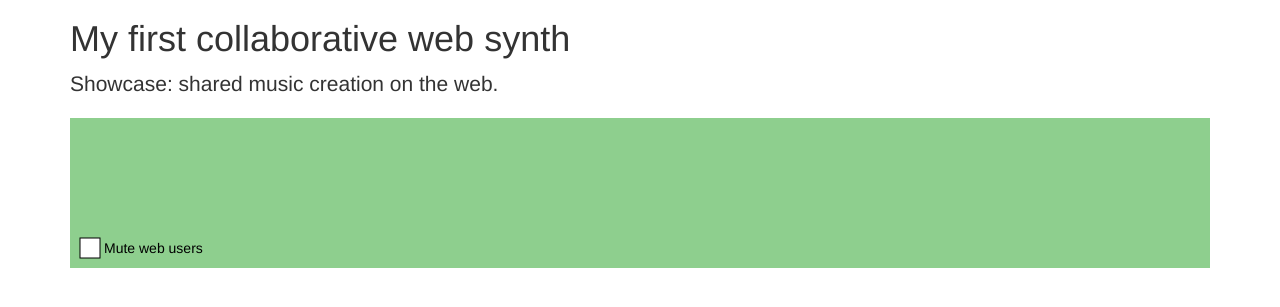
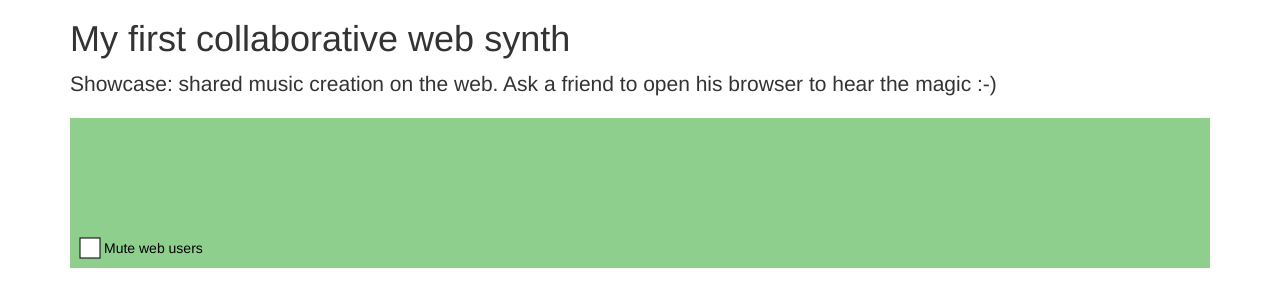
Before and after one commit to Nagasaki45/web-audio, a Django app: page / in a window 1280 px wide. Shown: the part 51-358 px from the top of the page. Run offline with Django 3.2, Linux system fonts and the light colour scheme; some libraries are stand-ins or nearby versions.

Commit message:
Better description

```diff
--- a/examples/templates/examples/index.html
+++ b/examples/templates/examples/index.html
@@ -3,7 +3,9 @@
 {% block content %}
 
 <h1>My first collaborative web synth</h1>
-<p class="lead">Showcase: shared music creation on the web.</p>
+<p class="lead">
+	Showcase: shared music creation on the web. Ask a friend to open his browser to hear the magic :-)
+</p>
 <div class="synth"></div>
 
 <script type="text/javascript">
```
